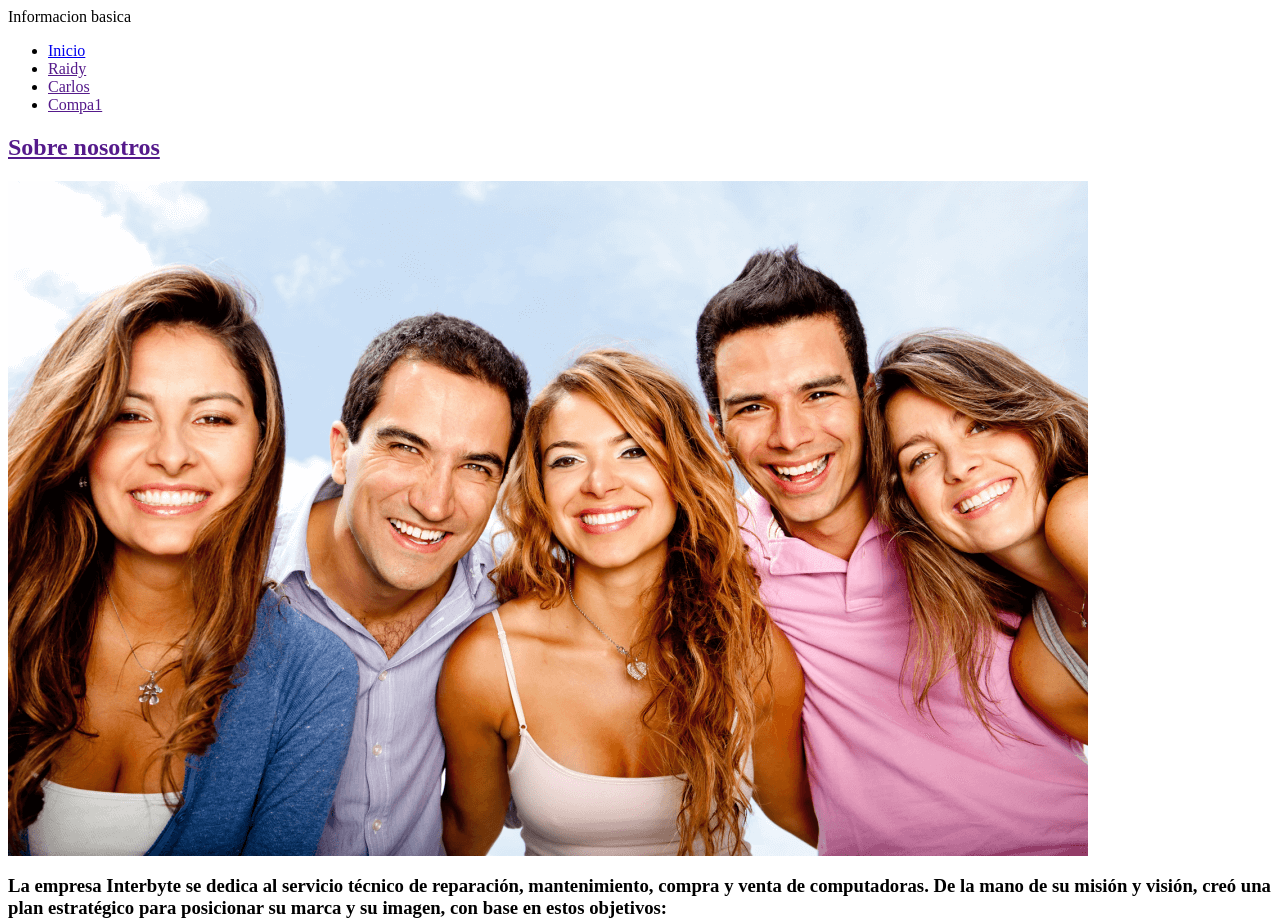
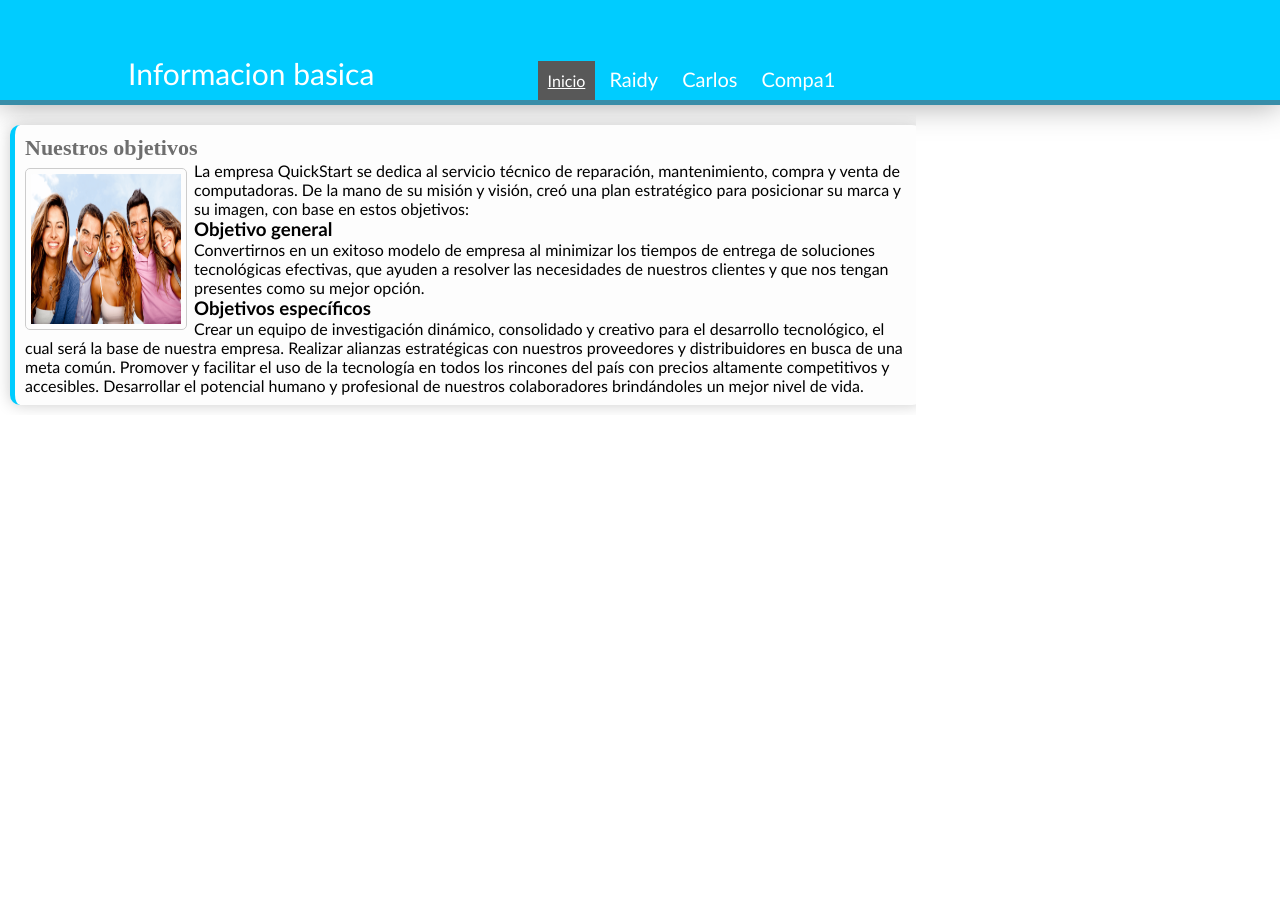
Before and after one commit to amarmol33/gitPractica, a plain HTML site: page InfoB.html in a window 1280 px wide. Shown: the top 922 px of the page. After the commit the page ends 800 px from the top, so only its background shows below. Drawn offline with Linux system fonts and the light colour scheme.

Commit message:
Ultimo cambio, estilos

```diff
--- a/InfoB.html
+++ b/InfoB.html
@@ -2,7 +2,7 @@
     <head>
         <title>Reynaldo</title>
         <meta charset="utf-8">
-        <link href ="Css/" rel="stylesheet" type="text/css">
+        <link href ="assets/css/InfoB.css" rel="stylesheet" type="text/css">
 
     </head>
     <body>
@@ -25,11 +25,11 @@
             <section id="publicaciones">
 <article class="post">
 <a href="" class="enlace-post">
-    <h2 class="titulo-post">Sobre nosotros </h2></a>
+    <h2 class="titulo-post">Nuestros objetivos</h2></a>
 <img src="assets/img/Gente.webp" class="img-post">
 
-<p class="parrafo-post"><h3>
-La empresa Interbyte se dedica al servicio técnico de reparación, mantenimiento, compra y venta de computadoras. De la mano de su misión y visión, creó una plan estratégico para posicionar su marca y su imagen, con base en estos objetivos:
+<p class="parrafo-post">
+La empresa QuickStart se dedica al servicio técnico de reparación, mantenimiento, compra y venta de computadoras. De la mano de su misión y visión, creó una plan estratégico para posicionar su marca y su imagen, con base en estos objetivos:
 
 <h3>Objetivo general</h3>
 
@@ -41,7 +41,7 @@ Crear un equipo de investigación dinámico, consolidado y creativo para el desa
 Realizar alianzas estratégicas con nuestros proveedores y distribuidores en busca de una meta común.
 Promover y facilitar el uso de la tecnología en todos los rincones del país con precios altamente competitivos y accesibles.
 Desarrollar el potencial humano y profesional de nuestros colaboradores brindándoles un mejor nivel de vida.
-</p></h3>
+</p>
 
 </article>
 
--- /dev/null
+++ b/assets/css/InfoB.css
@@ -0,0 +1,115 @@
+*{
+    margin: 0;
+    padding: 0;
+}
+body{
+    background: #fff;
+    font-family: calibri;
+}
+header{
+    background:rgb(0, 204, 255);
+    width: 100%;
+    height: 100px;
+    box-shadow: 0px 0px 30px #a4a4a4;
+    border-bottom-style:solid ;
+    border-bottom-color: #388da8;
+    border-bottom-width: 5px;
+}
+
+#encabezado{
+    width: 80%;
+    height: 30px;
+    margin: auto;
+    border: 0px solid #000;
+}
+
+#logo{
+    width: 30%;
+    height: auto; overflow: hidden;
+    float: left;
+    color: #fff;
+    font-size: 30px;
+    margin-top: 55px;
+}
+#menu{
+    width: 60%;
+    height: 30%;
+    float: right;
+    border: 0px solid 388da8;
+    margin-top: 57px;
+}
+
+
+#menu ul li{
+    list-style: none;
+    display: inline-block;
+    margin-top: 10px;
+}
+
+#menu ul li .enlace{
+    color: #fff;
+    text-decoration: none;
+    padding: 10px;
+    font-size: 20px;
+}
+#menu ul li .enlace:hover{
+    background: #585858;
+    color: #fff;
+    border-radius: 5px 5ox 0px 0px;
+}
+#menu ul li .active-menu{
+    background: #585858;
+    color: #fff;
+    border-radius: 5px 5ox 0px 0px;
+    padding: 10px;
+}
+
+
+#publicaciones{
+    width: 70%;
+    height: auto; overflow: hidden;
+    margin-top: 10px;
+    padding: 10px;
+}
+
+
+.post{
+    width: 99%;
+    height: auto; overflow: hidden;
+    padding: 10px ;
+    background: #fdfdfd;
+    border-left-style:solid ;
+    border-left-width: 5px ;
+    border-left-color: rgb(0, 204, 255);
+    border-radius: 10px;
+    box-shadow: 0px 0px 15px #ccc;
+
+}
+.enlace-post{
+    text-decoration: none ;
+}
+#publicaciones a .titulo-post{
+  color: #6e6e6e;
+  font-size: 22px;
+  font-family: 'calibri light';
+}
+#publicaciones a .titulo-post:hover{
+ text-decoration: underline;
+}
+#publicaciones .img-post{
+    width: 150px;
+    height: 150px;
+    float: left;
+    margin: 7px 7px 7px 0px;
+    padding: 5px;
+    border: 1px solid #ccc;
+    border-radius: 5px;
+}
+.pedito{
+    width: 450px;
+    height: 350px;
+display: block;
+margin: auto;
+
+
+}
```
Also changed, not shown: index.html (+1 -1 lines).
